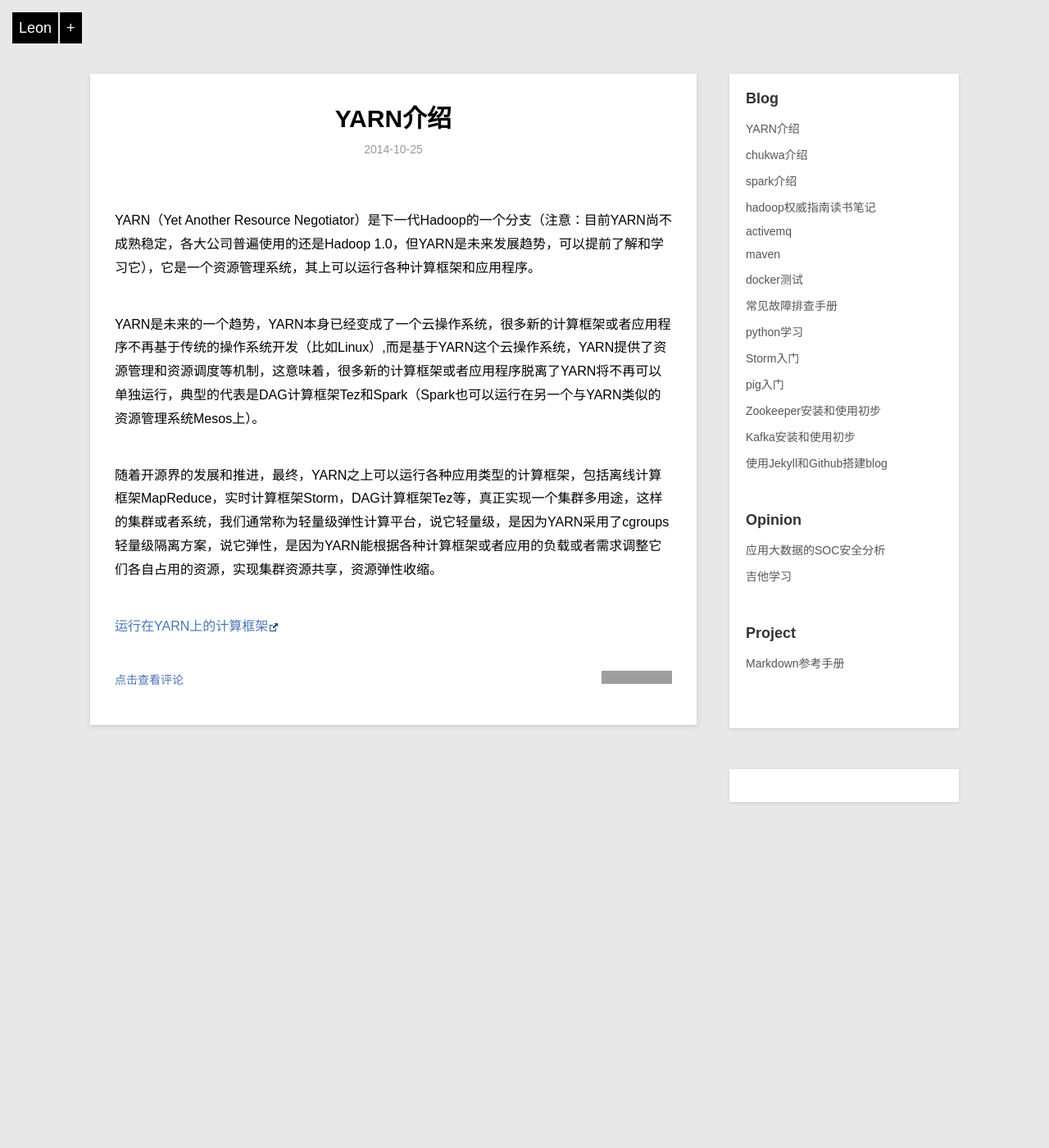
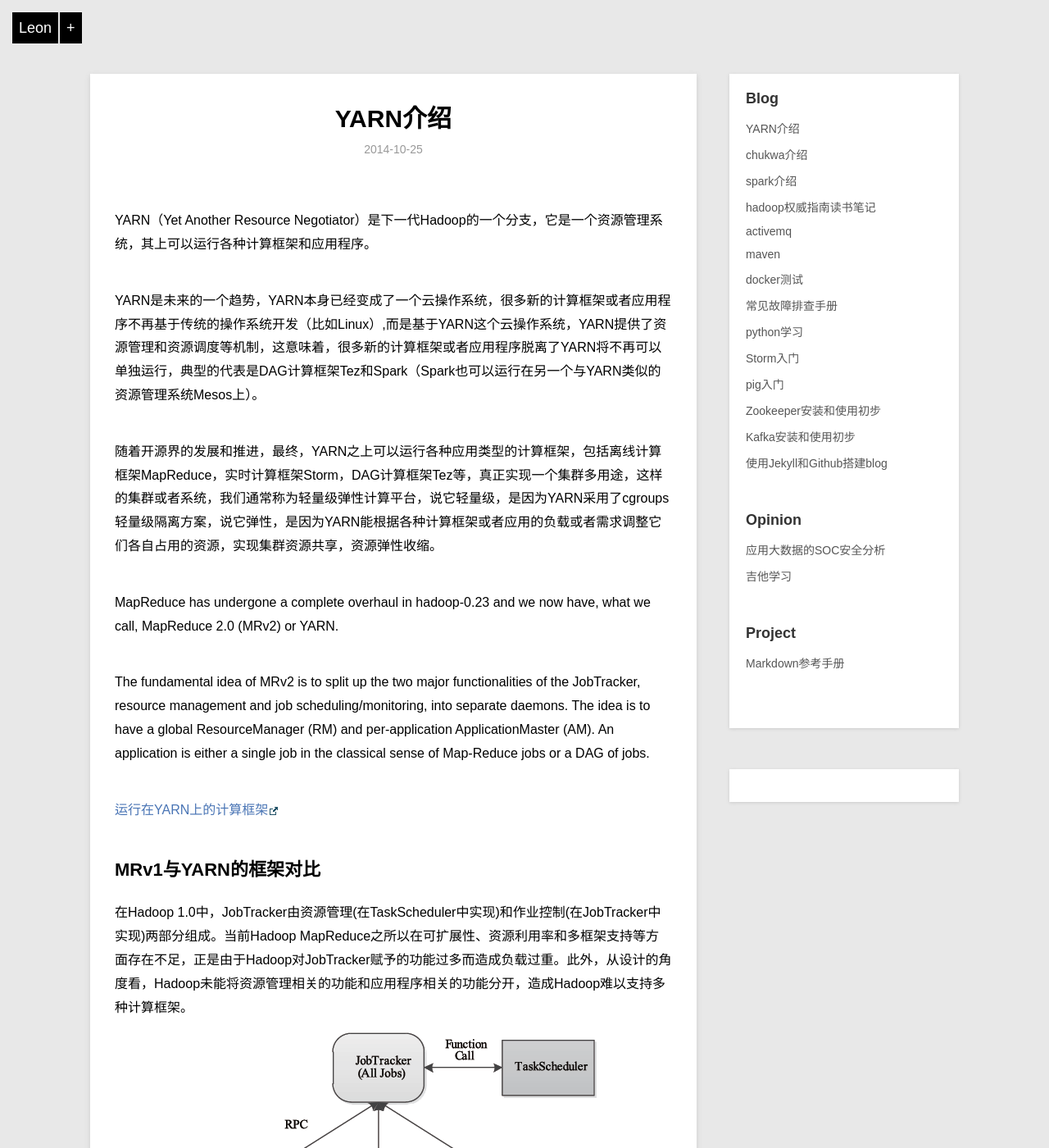
Before and after one commit to moreorless/moreorless.github.io, a Jekyll site: the page built from _posts/blog/2014-10-25-yarn_overview.md, in a window 1280 px wide and 1400 px high. Shown: the whole window at 82% size. Built offline with Jekyll 4.4.1, drawn with Linux system fonts in a browser that asks for light colours; Markdown is read by kramdown in place of the engine named in the settings; some of the changed text lies outside the part shown; grey boxes are pictures that could not be loaded.

Commit message:
更新yarn

```diff
--- a/_posts/blog/2014-10-25-yarn_overview.md
+++ b/_posts/blog/2014-10-25-yarn_overview.md
@@ -5,12 +5,25 @@ description: YARN资料整理
 category: blog
 ---
 
-YARN（Yet Another Resource Negotiator）是下一代Hadoop的一个分支（注意：目前YARN尚不成熟稳定，各大公司普遍使用的还是Hadoop 1.0，但YARN是未来发展趋势，可以提前了解和学习它），它是一个资源管理系统，其上可以运行各种计算框架和应用程序。
+YARN（Yet Another Resource Negotiator）是下一代Hadoop的一个分支，它是一个资源管理系统，其上可以运行各种计算框架和应用程序。
 
 YARN是未来的一个趋势，YARN本身已经变成了一个云操作系统，很多新的计算框架或者应用程序不再基于传统的操作系统开发（比如Linux）,而是基于YARN这个云操作系统，YARN提供了资源管理和资源调度等机制，这意味着，很多新的计算框架或者应用程序脱离了YARN将不再可以单独运行，典型的代表是DAG计算框架Tez和Spark（Spark也可以运行在另一个与YARN类似的资源管理系统Mesos上）。
 
 随着开源界的发展和推进，最终，YARN之上可以运行各种应用类型的计算框架，包括离线计算框架MapReduce，实时计算框架Storm，DAG计算框架Tez等，真正实现一个集群多用途，这样的集群或者系统，我们通常称为轻量级弹性计算平台，说它轻量级，是因为YARN采用了cgroups轻量级隔离方案，说它弹性，是因为YARN能根据各种计算框架或者应用的负载或者需求调整它们各自占用的资源，实现集群资源共享，资源弹性收缩。
 
+MapReduce has undergone a complete overhaul in hadoop-0.23 and we now have, what we call, MapReduce 2.0 (MRv2) or YARN.
 
+The fundamental idea of MRv2 is to split up the two major functionalities of the JobTracker, resource management and job scheduling/monitoring, into separate daemons. The idea is to have a global ResourceManager (RM) and per-application ApplicationMaster (AM). An application is either a single job in the classical sense of Map-Reduce jobs or a DAG of jobs.
 
 [运行在YARN上的计算框架](http://dongxicheng.org/framework-on-yarn/distributed-computing-framework-on-yarn/)
+
+## MRv1与YARN的框架对比
+在Hadoop 1.0中，JobTracker由资源管理(在TaskScheduler中实现)和作业控制(在JobTracker中实现)两部分组成。当前Hadoop MapReduce之所以在可扩展性、资源利用率和多框架支持等方面存在不足，正是由于Hadoop对JobTracker赋予的功能过多而造成负载过重。此外，从设计的角度看，Hadoop未能将资源管理相关的功能和应用程序相关的功能分开，造成Hadoop难以支持多种计算框架。
+![MapReduce V1.0](../../images/blog/yarn/mapr_v1.png)
+
+下一代Mapduce框架的基本设计思想是将JobTracer的两个主要功能，即资源管理和作业控制（包括作业监控、容错等），分拆成两个独立的进程。
+资源管理进程与具体应用程序无关，它负责整个集群的资源（内存、CPU、磁盘等）管理，而作业控制进程则是直接与应用程序相关的模块，且每个作业控制进程只负责管理一个作业。这样，通过将原有JobTracker中与应用程序相关和无关的模块分开，不仅减轻了JobTracker负责，也使得Hadoop支持更多的计算框架。
+![MapReduce V2.0](../../images/blog/yarn/mapr_v2.png)
+
+从资源管理的角度看，下一代MapReduce框架实际上衍生出一个资源统一管理平台YARN，它使得Hadoop不再局限于仅支持MapReduce一种计算模型，而是可无限融入多种计算框架，且对这些框架进行统一管理和调度。
+![YARN架构](../../images/blog/yarn/yarn_arc.png)
```
Also changed, not shown: _posts/blog/2014-09-10-hadoop-definitive-guide.md (+5 -0 lines), images/blog/yarn/mapr_v1.png (added), images/blog/yarn/mapr_v2.png (added), images/blog/yarn/yarn_arc.png (added), 1 other file.
